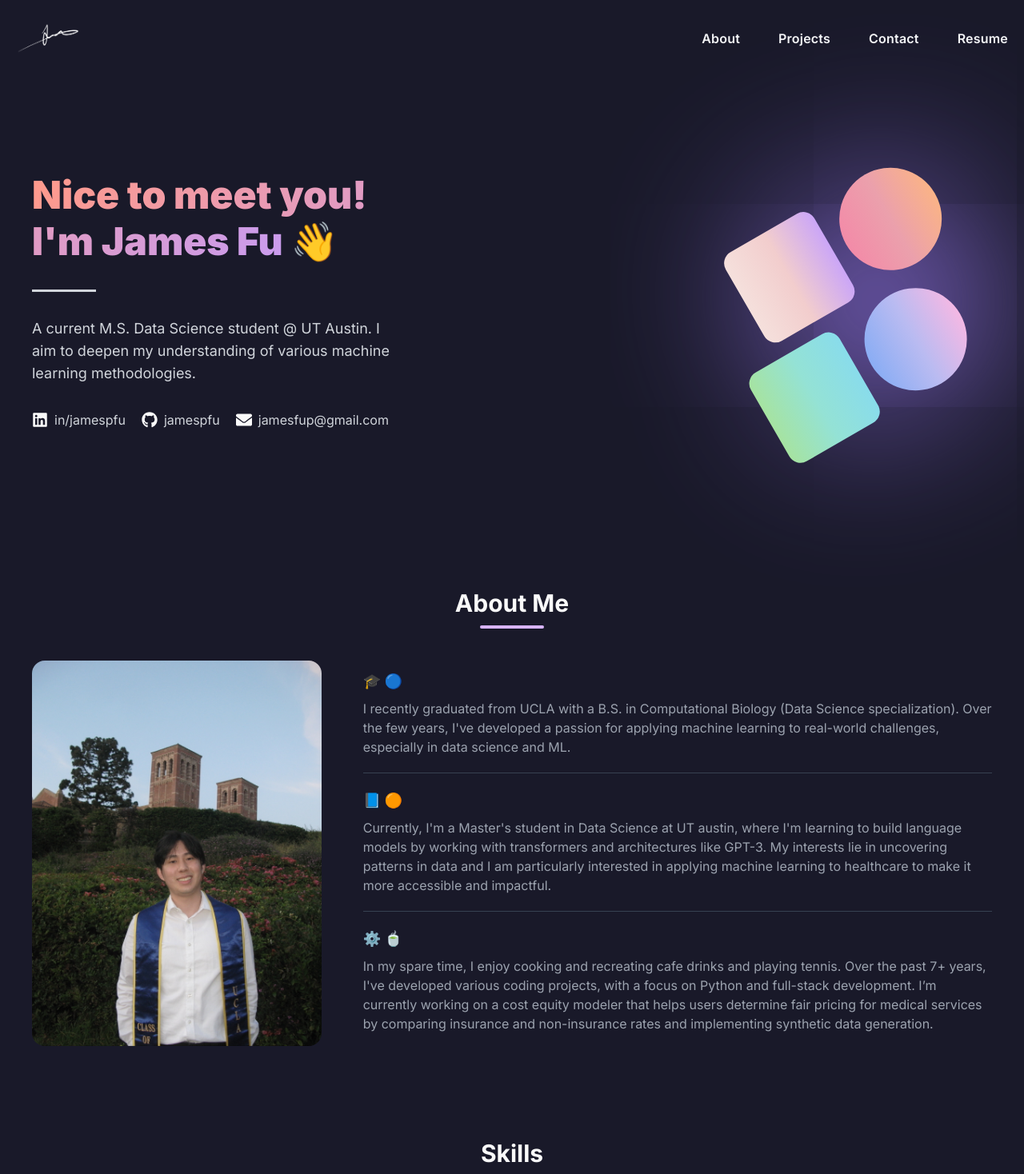
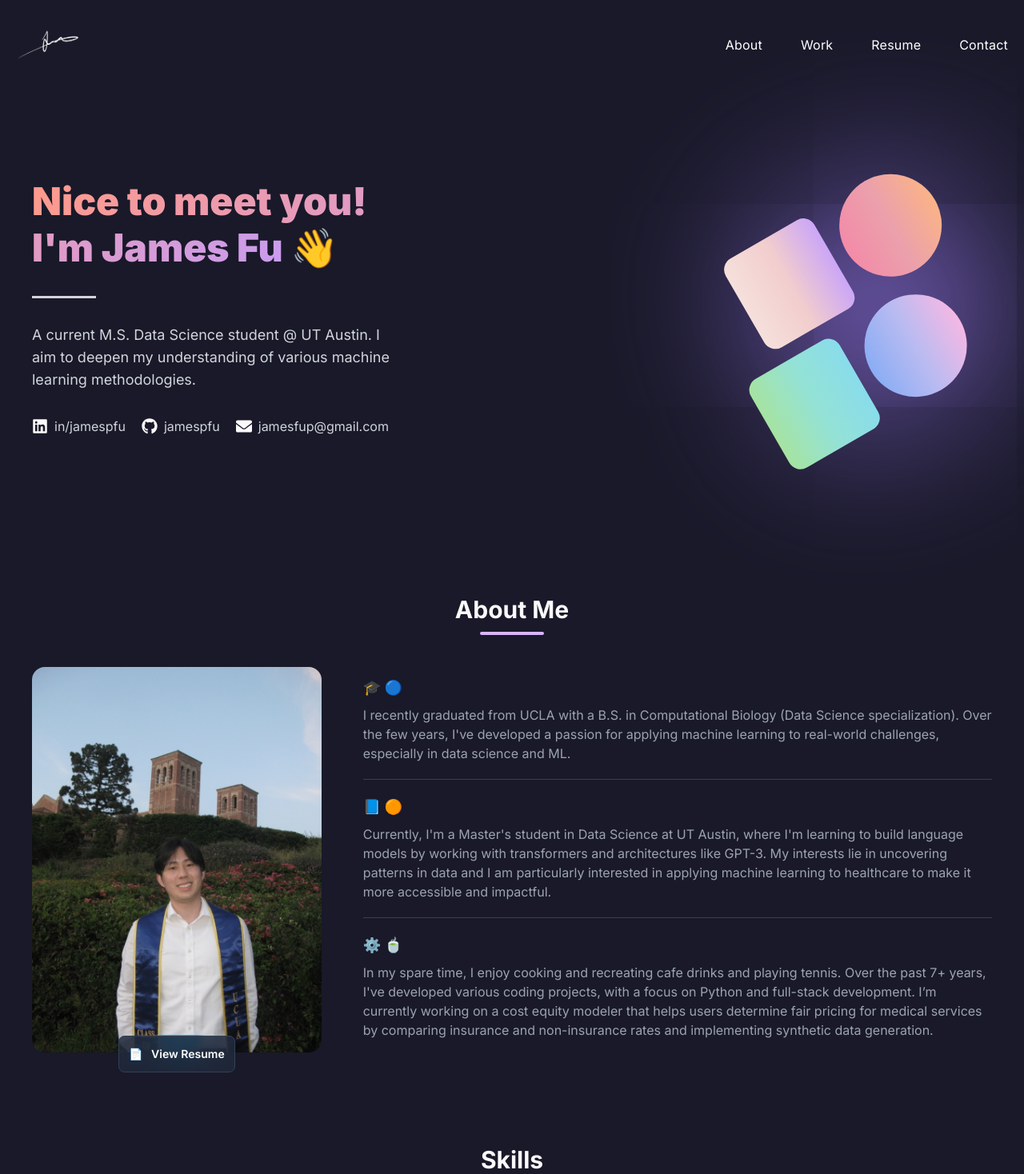
Before and after one commit to jamespfu/jamespfu.github.io, a Next.js app: page / in a window 1280 px wide. Shown: the top 1468 px of the page at 80% size. Built offline with nearby package versions, Linux system fonts and the light colour scheme.

Commit message:
revise content + fix about section

```diff
--- a/app/(home)/components/About.tsx
+++ b/app/(home)/components/About.tsx
@@ -1,5 +1,6 @@
 import React from 'react';
 import Title from './Title';
+import { MovingBorderBtn } from './ui/moving-border';
 
 interface AboutSectionProps {
   title: string;
@@ -19,13 +20,21 @@ export default function About() {
       <Title text="About Me" className="flex flex-col items-center justify-center mb-10" />
 
       <div className="flex flex-col md:flex-row items-center md:items-stretch">
-        {/* Title section taking up 1/3 of the width */}
-        <div className="md:w-1/3 md:pr-8 sm:pb-4 pb-5 mr-5 flex justify-center"> {/* Center image on mobile */}
+        {/* Image and Button Container */}
+        <div className="md:w-1/3 md:pr-8 sm:pb-4 pb-5 mr-5 flex justify-center relative"> {/* Center image on mobile and set relative position */}
           <img
             src="/IMG_7186.JPG"
             alt="James Fu"
             className="max-w-[12rem] md:max-w-full h-auto object-cover rounded-2xl mx-auto"
           />
+          <div className="absolute -bottom-[10px] z-300 w-full flex justify-center hover:scale-105 transform transition duration-200"> {/* Adjust bottom positioning */}
+            <MovingBorderBtn
+              borderRadius="0.5rem"
+              className="p-3 font-semibold"
+            >
+              <a href="#projects">📄 &nbsp; View Resume</a>
+            </MovingBorderBtn>
+          </div>
         </div>
 
         {/* Content section taking up 2/3 of the width */}
@@ -42,7 +51,7 @@ export default function About() {
           {/* Second section */}
           <AboutSection
             title="📘 🟠"
-            description="Currently, I'm a Master's student in Data Science at UT austin, where I'm learning to build language models by working with transformers and architectures like GPT-3. My interests lie in uncovering patterns in data and I am particularly interested in applying machine learning to healthcare to make it more accessible and impactful."
+            description="Currently, I'm a Master's student in Data Science at UT Austin, where I'm learning to build language models by working with transformers and architectures like GPT-3. My interests lie in uncovering patterns in data and I am particularly interested in applying machine learning to healthcare to make it more accessible and impactful."
           />
 
           {/* Horizontal divider with even spacing */}
--- a/app/(home)/components/HeroSection.tsx
+++ b/app/(home)/components/HeroSection.tsx
@@ -1,6 +1,5 @@
 import Link from 'next/link';
 import React from 'react';
-import { MovingBorderBtn } from './ui/moving-border';
 import { FaLinkedin, FaGithub, FaEnvelope } from 'react-icons/fa';
 
 export default function HeroSection() {
@@ -34,7 +33,7 @@ export default function HeroSection() {
               <span className="intro">Nice to meet you!<br/>I&apos;m James Fu </span>👋
             </div>
             <div className="introMob">
-              <span className="intro">Hello! I'm James Fu </span>👋
+              <span className="intro">Hello! I&apos;m James Fu </span>👋
             </div>
           </h1>
         </div>
@@ -68,15 +67,6 @@ export default function HeroSection() {
     <div className="glow absolute top-[50%] right-1/2 -z-10"></div>
   </div>
 
-  {/* Centered "View Resume" Button */}
-  <div className="absolute inset-0 flex items-center justify-center transition-transform duration-300 hover:scale-105">
-    {/* <MovingBorderBtn
-      borderRadius="0.5rem"
-      className="p-3 font-semibold"
-    >
-      <a href="/James_Fu_Resume_2024.pdf">📄 &nbsp;View Resume</a>
-    </MovingBorderBtn> */}
-  </div>
 
       </div>
     </div>
--- a/app/(home)/components/Navbar.tsx
+++ b/app/(home)/components/Navbar.tsx
@@ -5,7 +5,7 @@ export default function Navbar() {
   const [isOpen, setIsOpen] = useState(false);
 
   return (
-  <nav className="flex items-center justify-between pt-4 pb-0 lg:pt-2 lg:pb-12 bg-transparent">
+  <nav className="flex items-center justify-between pt-4 pb-0 lg:pt-4 lg:pb-12 bg-transparent">
   {/* Logo */}
       <a href="#" className="flex items-center text-white text-2xl font-light">
         <img
@@ -44,18 +44,18 @@ export default function Navbar() {
           isOpen ? "block" : "hidden"
         } absolute top-[90px] right-[20px] bg-black bg-opacity-90 text-white rounded-lg shadow-lg lg:relative lg:top-0 lg:right-0 lg:flex lg:items-center lg:bg-transparent lg:shadow-none lg:rounded-none z-50 p-8 lg:p-0`}
       >
-        <div className="lg:flex lg:justify-center lg:gap-12 text-gray-100 text-md font-normal nav-links">
+        <div className="lg:flex lg:justify-center lg:gap-12 text-white text-md font-normal nav-links">
           <a href="#about" className="block lg:inline-block hover:scale-110 transition-transform mb-4 lg:mb-0">
             About
           </a>
           <a href="#projects" className="block lg:inline-block hover:scale-110 transition-transform mb-4 lg:mb-0">
-            Projects
+            Work
+          </a>
+          <a href="/James_Fu_Resume_2024.pdf" className="block lg:inline-block hover:scale-110 transition-transform mb-4 lg:mb-0">
+            Resume
           </a>
           <a href="#contact" className="block lg:inline-block hover:scale-110 transition-transform mb-4 lg:mb-0">
             Contact
-          </a>
-          <a href="/James_Fu_Resume_2024.pdf" className="block lg:inline-block hover:scale-110 transition-transform mb-4 lg:mb-0">
-            Resume
           </a>
           {/* Mobile-only Resume link */}
           {/* <a href="/James_Fu_Resume_2024.pdf" className="block lg:hidden hover:scale-110 transition-transform mb-4 lg:mb-0">
--- a/app/(home)/components/Project.tsx
+++ b/app/(home)/components/Project.tsx
@@ -26,7 +26,7 @@ export default function Project() {
 
     return (
         <div id="projects" className="p-5 sm:p-0 py-10 mt-20">
-            <Title text="Projects" className="flex flex-col items-center justify-center" />
+            <Title text="Recent Work" className="flex flex-col items-center justify-center" />
 
             <div className="grid grid-cols-1 sm:grid-cols-2 pt-10 gap-5">
                 {projects.map((project, index) => (
--- a/app/(home)/components/ui/moving-border.tsx
+++ b/app/(home)/components/ui/moving-border.tsx
@@ -56,7 +56,7 @@ export function MovingBorderBtn ({
 
       <div
         className={cn(
-          "relative bg-slate-900/[0.8] border border-slate-800 backdrop-blur-xl text-white flex items-center justify-center w-full h-full text-sm antialiased",
+          "relative bg-slate-800/[0.8] border border-slate-700 backdrop-blur-xl text-white flex items-center justify-center w-full h-full text-sm antialiased",
           className
         )}
         style={{
--- a/app/globals.css
+++ b/app/globals.css
@@ -114,7 +114,7 @@ html, body {
 }
 
 .nav-links a {
-  font-weight: 600;
+  font-weight: 400;
   letter-spacing: 0.2px;
 }
 
```
